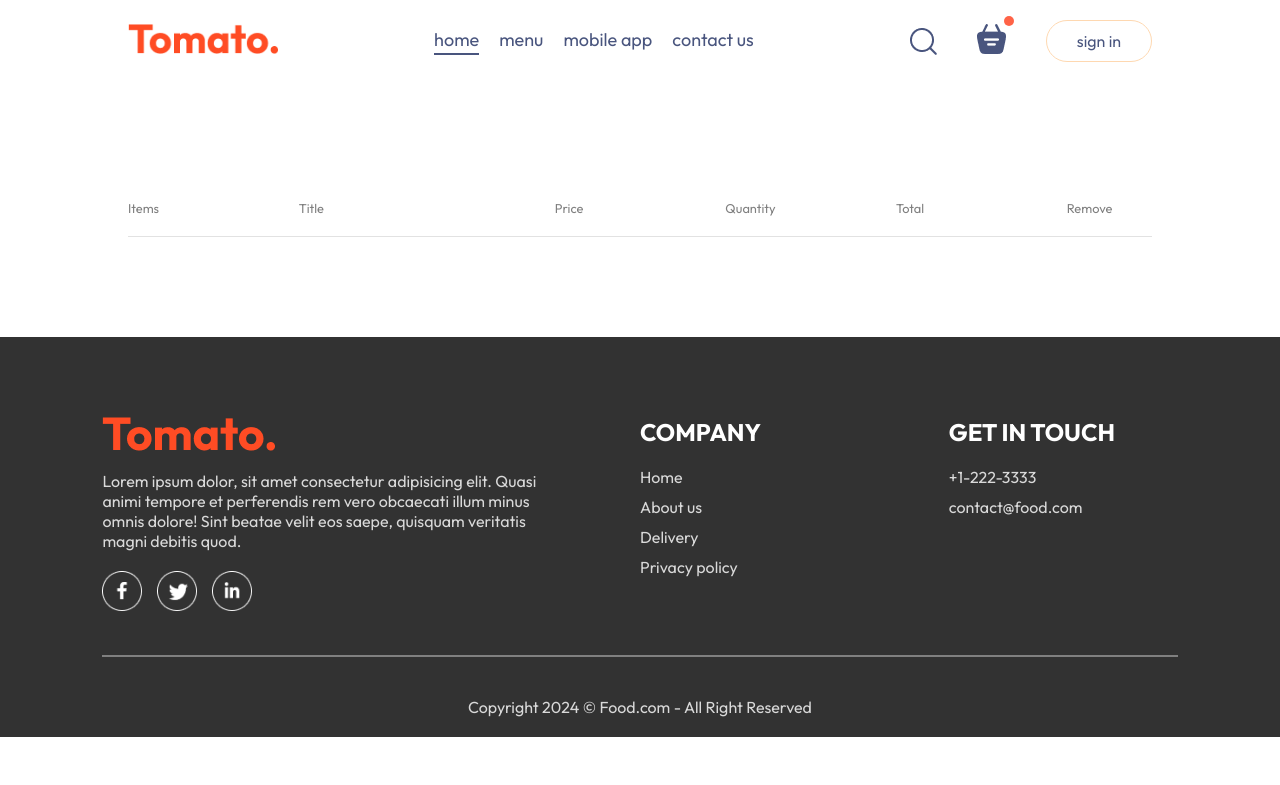
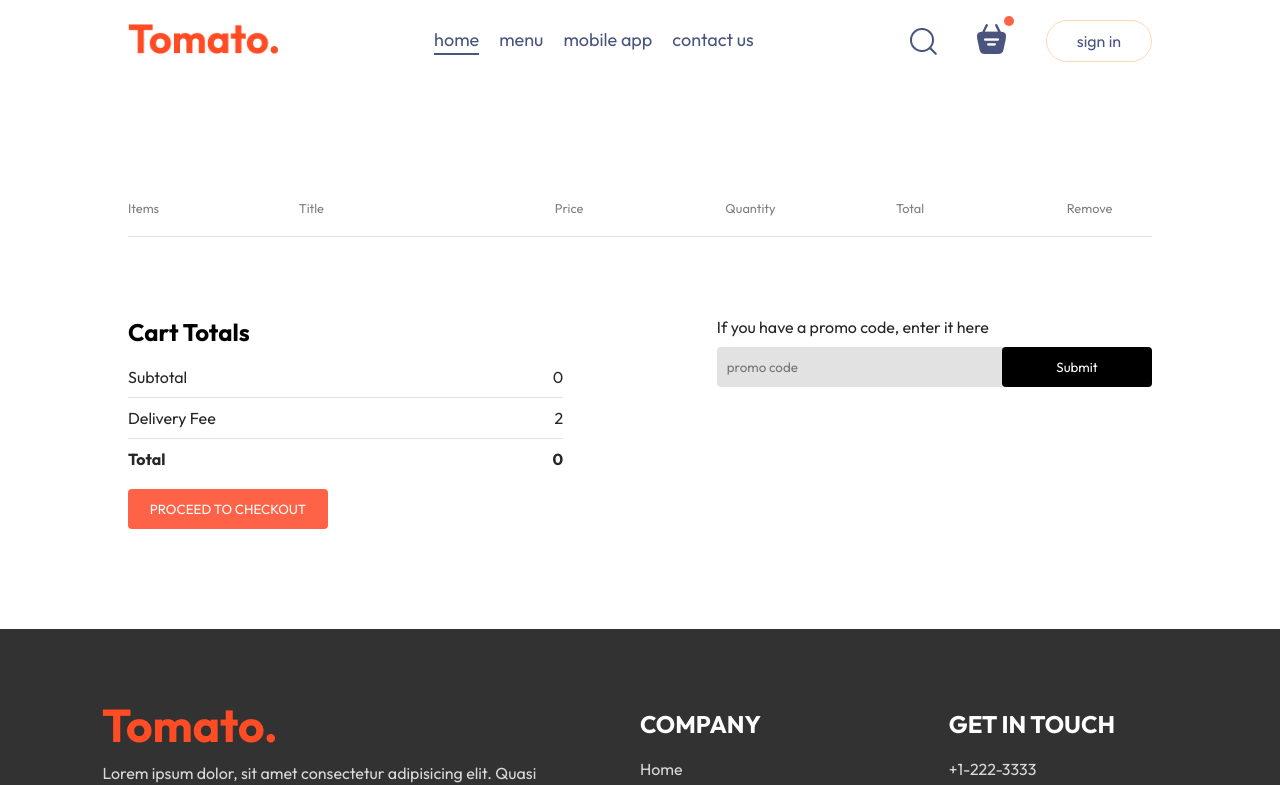
Before and after one commit to PhoebeHuHu/food-ordering-page, a React (Vite) app in the folder frontend/: page /cart in a window 1280 px wide. Shown: the top 785 px of the page. Built offline with nearby package versions, Linux system fonts and the light colour scheme.

Commit message:
style: cart page price and promocode style

```diff
--- a/frontend/src/pages/Cart/Cart.jsx
+++ b/frontend/src/pages/Cart/Cart.jsx
@@ -10,6 +10,7 @@ const Cart = () => {
     ]
     return (
         <div className='cart'>
+            {/* cart items title and items */}
             <div className="cart-items">
                 <div className="cart-items-title">
                     <p>Items</p>
@@ -40,6 +41,40 @@ const Cart = () => {
                     }
                 })}
             </div>
+
+            {/* cart items total price, delivery fee and checkout button */}
+            <div className="cart-bottom">
+                <div className="cart-total">
+                    <h2>Cart Totals</h2>
+                    <div>
+                        <div className="cart-total-detals">
+                            <p>Subtotal</p>
+                            <p>{0}</p>
+                        </div>
+                        <hr />
+                        <div className="cart-total-detals">
+                            <p>Delivery Fee</p>
+                            <p>{2}</p>
+                        </div>
+                        <hr />
+                        <div className="cart-total-detals">
+                            <b>Total</b>
+                            <b>{0}</b>
+                        </div>
+                    </div>
+                    <button>PROCEED TO CHECKOUT</button>
+                </div>
+                <div className="cart-promocode">
+                    <div>
+                        <p>If you have a promo code, enter it here</p>
+                        <div className='cart-promocode-input'>
+                            <input type="text" placeholder='promo code' />
+                            <button>Submit</button>
+                        </div>
+                    </div>
+                </div>
+            </div>
+
         </div>
     )
 }
--- a/frontend/src/pages/Cart/cart.css
+++ b/frontend/src/pages/Cart/cart.css
@@ -30,3 +30,82 @@
     width: 16px;
     cursor: pointer;
 }
+
+.cart-bottom {
+    margin-top: 80px;
+    display: flex;
+    justify-content: space-between;
+    gap: max(12vw, 20px);
+}
+
+.cart-total {
+    flex: 1;
+    display: flex;
+    flex-direction: column;
+    gap: 20px;
+}
+
+.cart-total-detals {
+    display: flex;
+    justify-content: space-between;
+    color: var(--color-dark-grey);
+}
+
+.cart-total hr {
+    margin: 10px 0;
+}
+
+.cart-total button {
+    border: none;
+    color: #fff;
+    background-color: var(--main-color-tomato);
+    width: max(15vw, 200px);
+    padding: 12px 0;
+    border-radius: 4px;
+    cursor: pointer;
+}
+
+.cart-promocode {
+    flex: 1;
+}
+
+.cart-promocode p {
+    color: var(--color-dark-grey);
+
+}
+
+.cart-promocode-input {
+    margin-top: 10px;
+    display: flex;
+    justify-content: space-between;
+    align-items: center;
+    background-color: var(--color-highlight-grey);
+    border-radius: 4px;
+}
+
+.cart-promocode-input input {
+    background-color: transparent;
+    border: none;
+    outline: none;
+    padding-left: 10px;
+}
+
+.cart-promocode-input button {
+    width: max(10vw, 150px);
+    padding: 12px 5px;
+    background-color: #000;
+    border: none;
+    color: #fff;
+    border-radius: 4px;
+}
+
+/* -----media query----- */
+@media (max-width:750px) {
+    .cart-bottom {
+        flex-direction: column-reverse;
+    }
+
+    .cart-promocode {
+        justify-content: start;
+    }
+}
```
